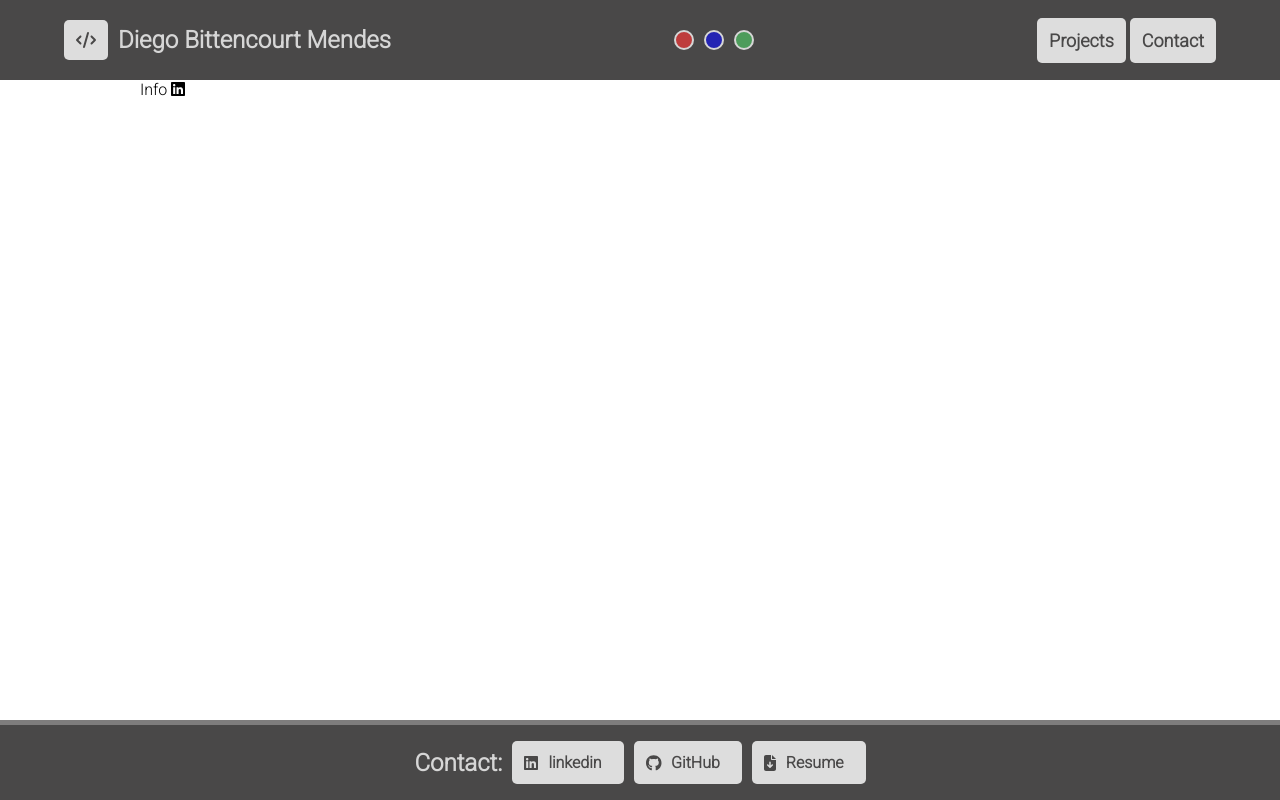
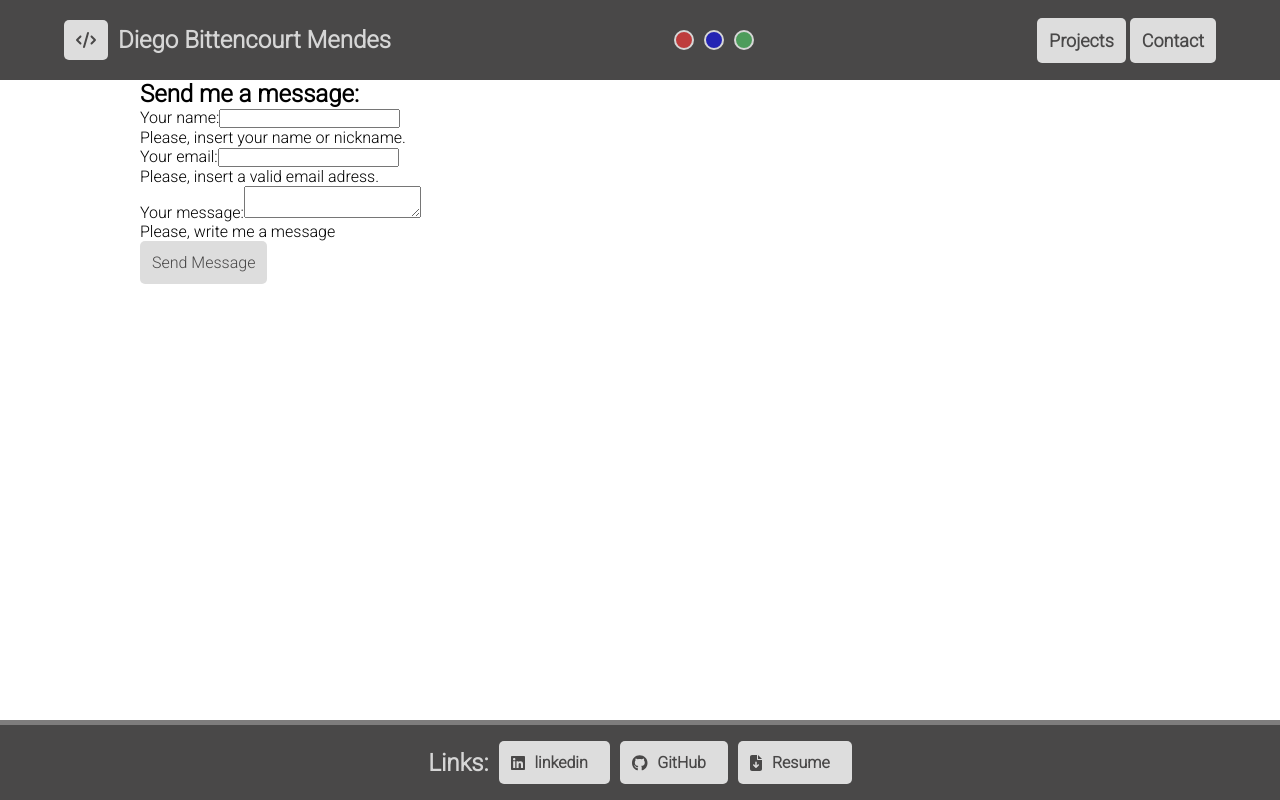
Before and after one commit to Diego-Bittencourt/portfolio_page, a Vue app: page /contact in a window 1280 px wide. Built offline with nearby package versions, Linux system fonts and the light colour scheme.

Commit message:
FEAT - populate the contact component. change the footer label.

```diff
--- a/src/components/UI/BaseButton.vue
+++ b/src/components/UI/BaseButton.vue
@@ -23,6 +23,11 @@ export default {
       type: Boolean,
       required: false,
       default: false,
+    },
+    button: {
+      type: Boolean,
+      required: false,
+      default: false
     },
     outlink: {
       type: Boolean,
--- a/src/components/layout/TheFooter.vue
+++ b/src/components/layout/TheFooter.vue
@@ -1,7 +1,7 @@
 <template>
   <footer>
     <ul>
-      <li><h2>Contact:</h2></li>
+      <li><h2>Links:</h2></li>
       <li>
         <base-button outlink>
           <font-awesome-icon icon="fa-brands fa-linkedin" />
--- a/src/pages/ContactInfo.vue
+++ b/src/pages/ContactInfo.vue
@@ -1,4 +1,29 @@
 <template>
-    Info
-    <font-awesome-icon icon="fa-brands fa-linkedin" />
+    <form @submit.prevent="sendMessage">
+        <h1>Send me a message:</h1>
+        <label ref="name">Your name:</label>
+        <input type="text" id="name" />
+        <p>Please, insert your name or nickname.</p>
+        <label ref="email">Your email:</label>
+        <input type="email" id="email" />
+        <p>Please, insert a valid email adress.</p>
+        <label ref="message">Your message:</label>
+        <textarea id="message" row="6"></textarea>
+        <p>Please, write me a message</p>
+        <base-button button>Send Message</base-button>
+    </form>
 </template>
+
+<script>
+export default {
+    methods: {
+        sendMessage () {
+            //send message
+        }
+    }
+}
+</script>
+
+<style scoped>
+
+</style>
```
